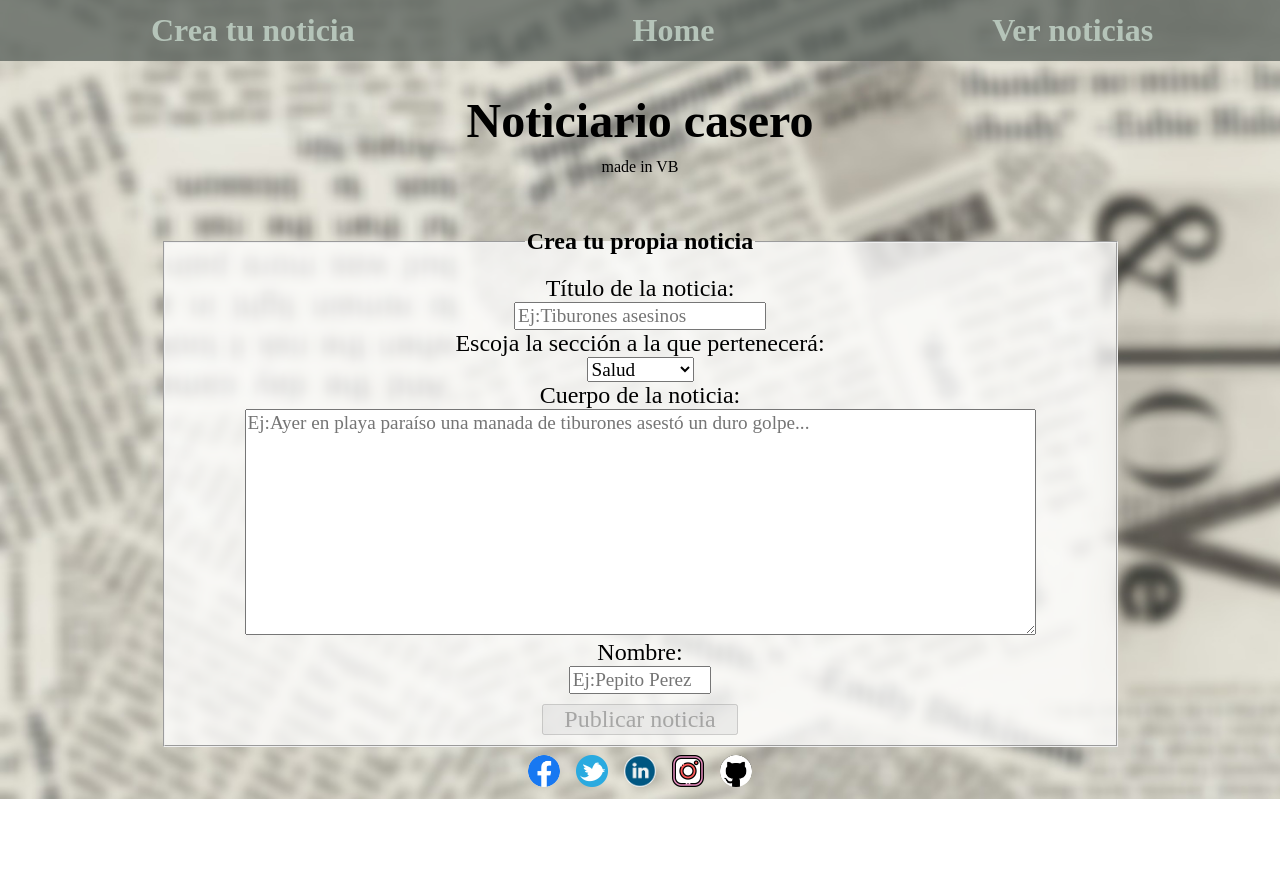
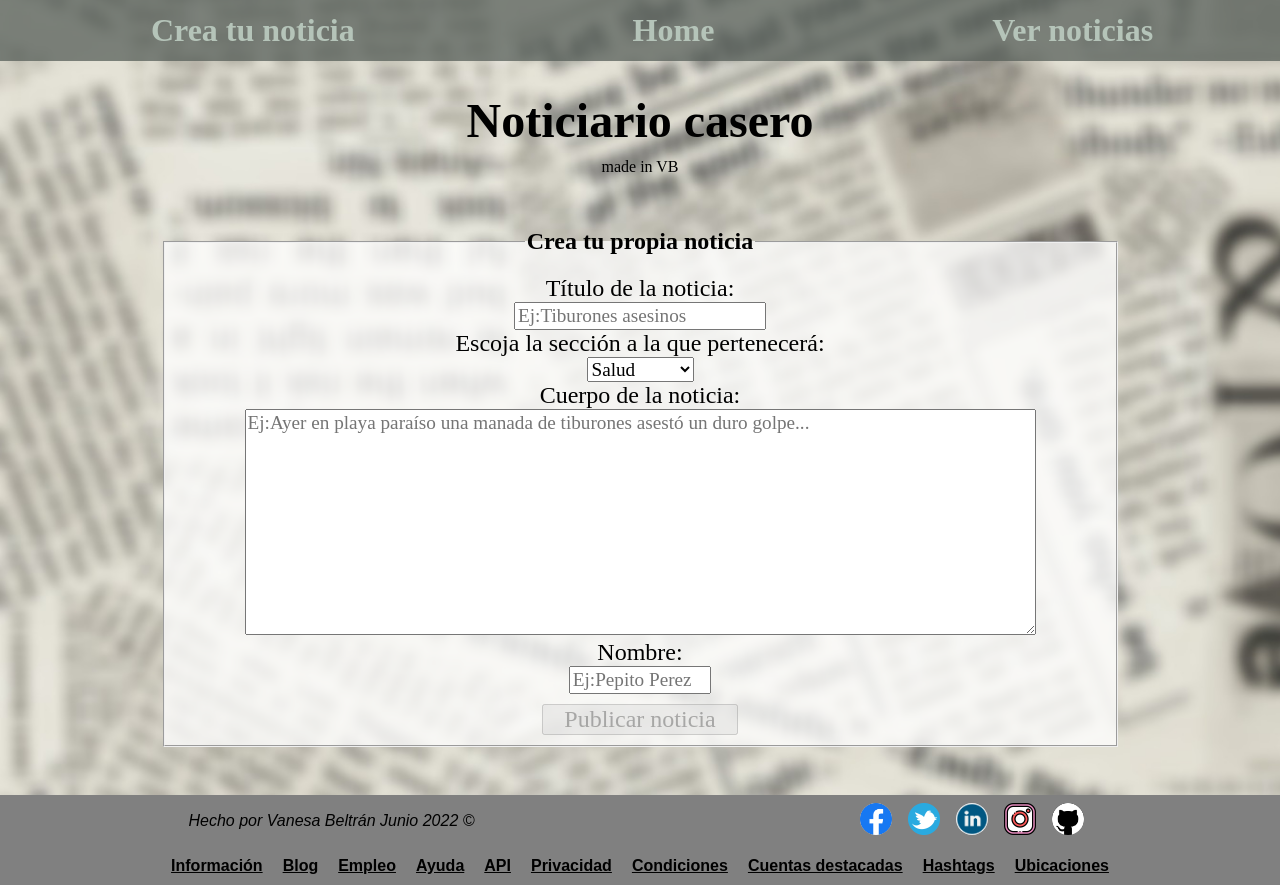
Before and after one commit to vaneebg/PROJECT-NEWS-REACT, a React (Create React App) app: page /form in a window 1280 px wide. Shown: the top 885 px of the page. Before the commit the page ends 800 px from the top, so only its background shows below. Built offline with nearby package versions, Linux system fonts and the light colour scheme; no server answers; a web font is replaced by a local one.

Commit message:
hecho estilo inicial footer

```diff
--- a/src/App.css
+++ b/src/App.css
@@ -1,38 +1,3 @@
 .App {
     text-align: center;
 }
-
-.App-logo {
-    height: 40vmin;
-    pointer-events: none;
-}
-
-@media (prefers-reduced-motion: no-preference) {
-    .App-logo {
-        animation: App-logo-spin infinite 20s linear;
-    }
-}
-
-.App-header {
-    background-color: #282c34;
-    min-height: 100vh;
-    display: flex;
-    flex-direction: column;
-    align-items: center;
-    justify-content: center;
-    font-size: calc(10px + 2vmin);
-    color: white;
-}
-
-.App-link {
-    color: #61dafb;
-}
-
-@keyframes App-logo-spin {
-    from {
-        transform: rotate(0deg);
-    }
-    to {
-        transform: rotate(360deg);
-    }
-}
--- a/src/App.jsx
+++ b/src/App.jsx
@@ -7,7 +7,7 @@ import ListNews from './components/ListNews/ListNews'
 import { GlobalProvider } from "./context/GlobalState";
 import Footer from './components/Footer/Footer';
 
-
+const links=['Información','Blog','Empleo','Ayuda','API','Privacidad','Condiciones','Cuentas destacadas','Hashtags','Ubicaciones']
 
 const App=()=> {
   return (
@@ -20,7 +20,7 @@ const App=()=> {
           <Route path="/form" element={<Form />} />
           <Route path="/listNews" element={<ListNews />} />
           </Routes>
-          <Footer />
+          <Footer info='Hecho por Vanesa Beltrán ' copy='Junio 2022 ©' links={links}/>
       </GlobalProvider>
 </BrowserRouter>
     </div>
--- a/src/components/Footer/Footer.jsx
+++ b/src/components/Footer/Footer.jsx
@@ -6,9 +6,14 @@ import img3 from '../assets/iconlinked.png'
 import img4 from '../assets/iconoig.png'
 import img5 from '../assets/icongit.png'
 
-const Footer=()=>{
-
-  return (
+const Footer=({info,copy,links})=>{
+  const listLinks=links.map((link=><a href="">{link}</a>))
+  return (<div className='footer'>
+    <div className="contentInfo">
+    <div className="info">
+      <span>{info}</span>
+      <span>{copy}</span>
+    </div>
     <div className="social">
 <a href="http://"><img className='circle' src={img1} alt="iconface" /></a>
 <a href="http://"><img src={img2} alt="icontwitter" /></a>
@@ -17,7 +22,11 @@ const Footer=()=>{
 <a href="https://github.com/vaneebg"><img className='circle' src={img5} alt="icongit" /></a>
 
    </div>
-
+   </div>
+  <div className="links">
+   {listLinks}
+   </div>
+   </div>
   )
 }
 
--- a/src/components/Footer/Footer.scss
+++ b/src/components/Footer/Footer.scss
@@ -11,6 +11,34 @@
     }
 }
 
+.info {
+    span {
+        font-family: arial;
+        font-style: italic;
+    }
+}
+
 .circle {
     border-radius: 50px;
 }
+
+.footer {
+    background-color: grey;
+    display: flex;
+    flex-direction: column;
+}
+
+.links {
+    display: flex;
+    flex-wrap: wrap;
+    justify-content: center;
+    a {
+        padding: 10px;
+    }
+}
+
+.contentInfo {
+    display: flex;
+    align-items: center;
+    justify-content: space-around;
+}
--- a/src/components/Form/Form.scss
+++ b/src/components/Form/Form.scss
@@ -27,6 +27,7 @@ label {
 .form {
     display: flex;
     justify-content: center;
+    margin-bottom: 3em;
 }
 
 button {
--- a/src/components/ListNews/ListNews.scss
+++ b/src/components/ListNews/ListNews.scss
@@ -19,6 +19,7 @@ a {
     flex-direction: row;
     justify-content: space-around;
     flex-wrap: wrap;
+    margin: 3em;
 }
 
 .notice {
```
